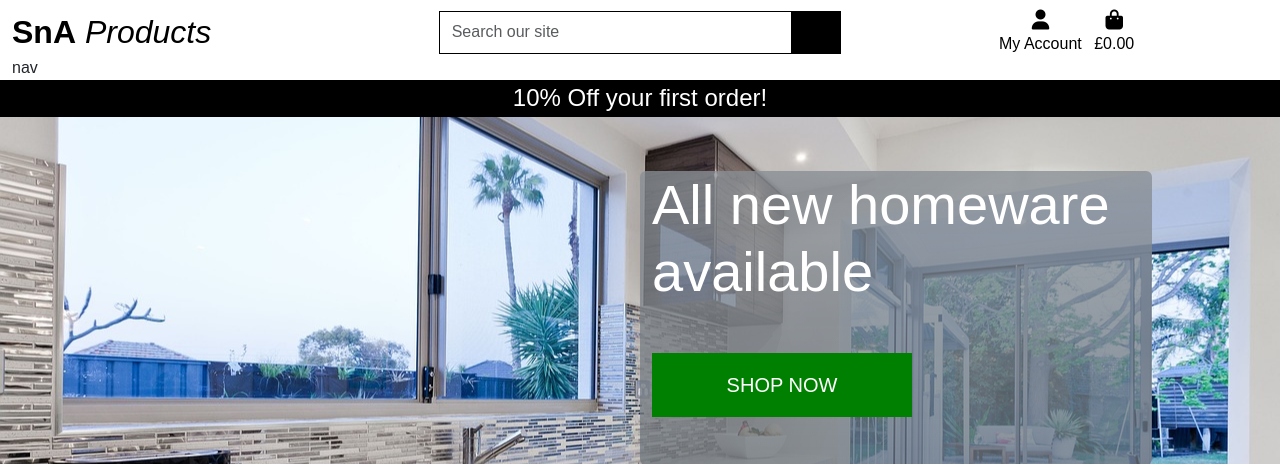
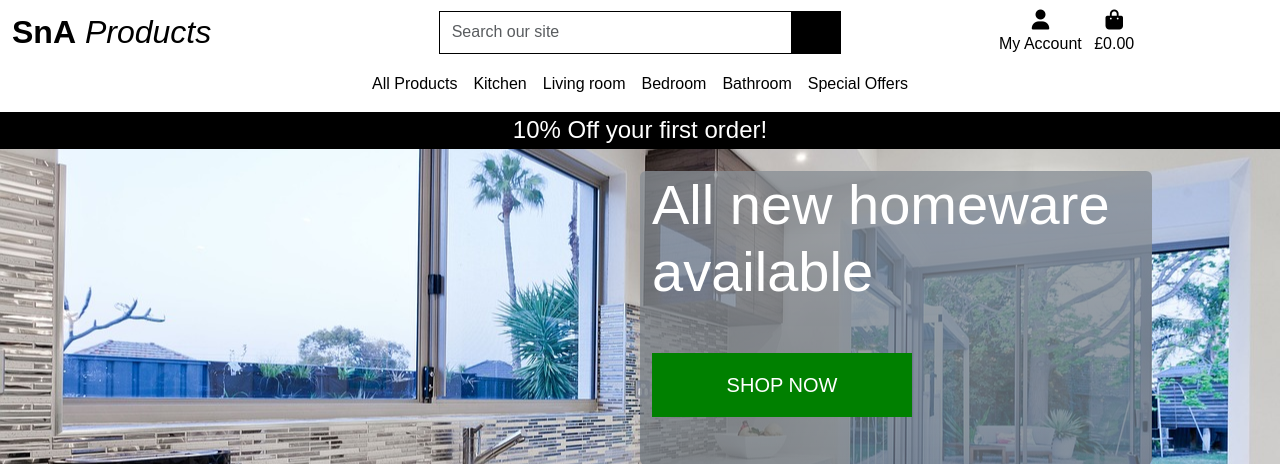
Before and after one commit to antonychalks/SnaProducts, a Django app: page / in a window 1280 px wide. Shown: the top 464 px of the page. Run offline with Django 3.2, Linux system fonts and the light colour scheme; some libraries are stand-ins or nearby versions; some web fonts are replaced.

Commit message:
Added nav to the header

```diff
--- a/templates/base.html
+++ b/templates/base.html
@@ -58,7 +58,7 @@
         <div class="col-12 col-lg-4 my-auto py-1 py-lg-0">
           <ul class="list-inline list-unstyled text-center text-lg-right my-0">
             <li class="list-inline-item dropdown">
-              <a class="text-black nav-link" href="#" id="user-options" data-toggle="dropdown" aria-haspopup="true" aria-expanded="false">
+              <a class="text-black nav-link" href="#" id="user-options" data-bs-toggle="dropdown" aria-haspopup="true" aria-expanded="false">
                 <div class="text-center">
                   <div><i class="fas fa-user fa-lg"></i></div>
                   <p class="my-0">My Account</p>
@@ -95,8 +95,12 @@
         </div>
       </div>
       <div class="row bg-white">
-        <nav>
-          nav
+        <nav class="navbar navbar-expand-lg navbar-light w-100">
+          <button class="navbar-toggler" type="button" data-toggle="collapse" data-target="#site-nav" aria-controls="site-nav" aria-expaned="false" aria-label="Toggle navigation">
+            <span class="navbar-toggler-icon"></span>
+          </button>
+          {% include 'includes/mobile-site-nav.html' %}
+          {% include 'includes/site-nav.html' %}
         </nav>
       </div>
       <div id="banner" class="row text-center">
--- /dev/null
+++ b/templates/includes/site-nav.html
@@ -0,0 +1,75 @@
+<div class="collapse navbar-collapse" id="site-nav">
+    <ul class="navbar-nav w-auto mx-auto">
+        <li class="nav-item dropdown">
+            <a class="logo-font font-weight-bold nav-link text-black mr-5" href="#" id="all-products-link" data-bs-toggle="dropdown" aria-haspopup="true" aria-expanded="false">
+                All Products
+            </a>
+            <div class="dropdown-menu border-0" aria-labelledby="all-products-link">
+                <a href="" class="dropdown-item">By Price</a>
+                <a href="" class="dropdown-item ">By Rating</a>
+                <a href="" class="dropdown-item ">By Category</a>
+                <a href="" class="dropdown-item"><strong>All Products</strong></a>
+            </div>
+        </li>
+
+        <li class="nav-item dropdown">
+            <a class="logo-font font-weight-bold nav-link text-black mr-5" href="#" id="clothing-link" data-bs-toggle="dropdown" aria-haspopup="true" aria-expanded="false">
+                Kitchen
+            </a>
+            <div class="dropdown-menu border-0" aria-labelledby="clothing-link">
+                <a href="" class="dropdown-item">Large Appliances</a>
+                <a href="" class="dropdown-item">Counter-top Appliances</a>
+                <a href="" class="dropdown-item">Cutlery and dishes</a>
+                <a href="" class="dropdown-item"><strong>All Kitchen</strong></a>
+            </div>
+        </li>
+
+        <li class="nav-item dropdown">
+            <a class="logo-font font-weight-bold nav-link text-black mr-5" href="#" id="homeware-link" data-bs-toggle="dropdown" aria-haspopup="true" aria-expanded="false">
+                Living room
+            </a>
+            <div class="dropdown-menu border-0" aria-labelledby="homeware-link">
+                <a href="" class="dropdown-item">Furniture</a>
+                <a href="" class="dropdown-item">Pillows and throws</a>
+                <a href="" class="dropdown-item">Lighting</a>
+                <a href="" class="dropdown-item"><strong>All Living Room</strong></a>
+            </div>
+        </li>
+
+        <li class="nav-item dropdown">
+            <a class="logo-font font-weight-bold nav-link text-black mr-5" href="#" id="homeware-link" data-bs-toggle="dropdown" aria-haspopup="true" aria-expanded="false">
+                Bedroom
+            </a>
+            <div class="dropdown-menu border-0" aria-labelledby="homeware-link">
+                <a href="" class="dropdown-item">Furniture</a>
+                <a href="" class="dropdown-item">Bedding</a>
+                <a href="" class="dropdown-item">Lighting</a>
+                <a href="" class="dropdown-item"><strong>All Bedroom</strong></a>
+            </div>
+        </li>
+
+        <li class="nav-item dropdown">
+            <a class="logo-font font-weight-bold nav-link text-black mr-5" href="#" id="homeware-link" data-bs-toggle="dropdown" aria-haspopup="true" aria-expanded="false">
+                Bathroom
+            </a>
+            <div class="dropdown-menu border-0" aria-labelledby="homeware-link">
+                <a href="" class="dropdown-item">Units</a>
+                <a href="" class="dropdown-item">Towels &amp; Robes </a>
+                <a href="" class="dropdown-item">Organisers </a>
+                <a href="" class="dropdown-item"><strong>All Bathroom</strong></a>
+            </div>
+        </li>
+
+        <li class="nav-item dropdown">
+            <a class="logo-font font-weight-bold nav-link text-black" href="#" id="specials-link" data-bs-toggle="dropdown" aria-haspopup="true" aria-expanded="false">
+                Special Offers
+            </a>
+            <div class="dropdown-menu border-0" aria-labelledby="specials-link">
+                <a href="" class="dropdown-item">New Arrivals</a>
+                <a href="" class="dropdown-item">Deals</a>
+                <a href="" class="dropdown-item">Clearance</a>
+                <a href="" class="dropdown-item"><strong>All Specials</strong></a>
+            </div>
+        </li>
+    </ul>
+</div>
```
Also changed, not shown: templates/includes/mobile-site-nav.html (added).
